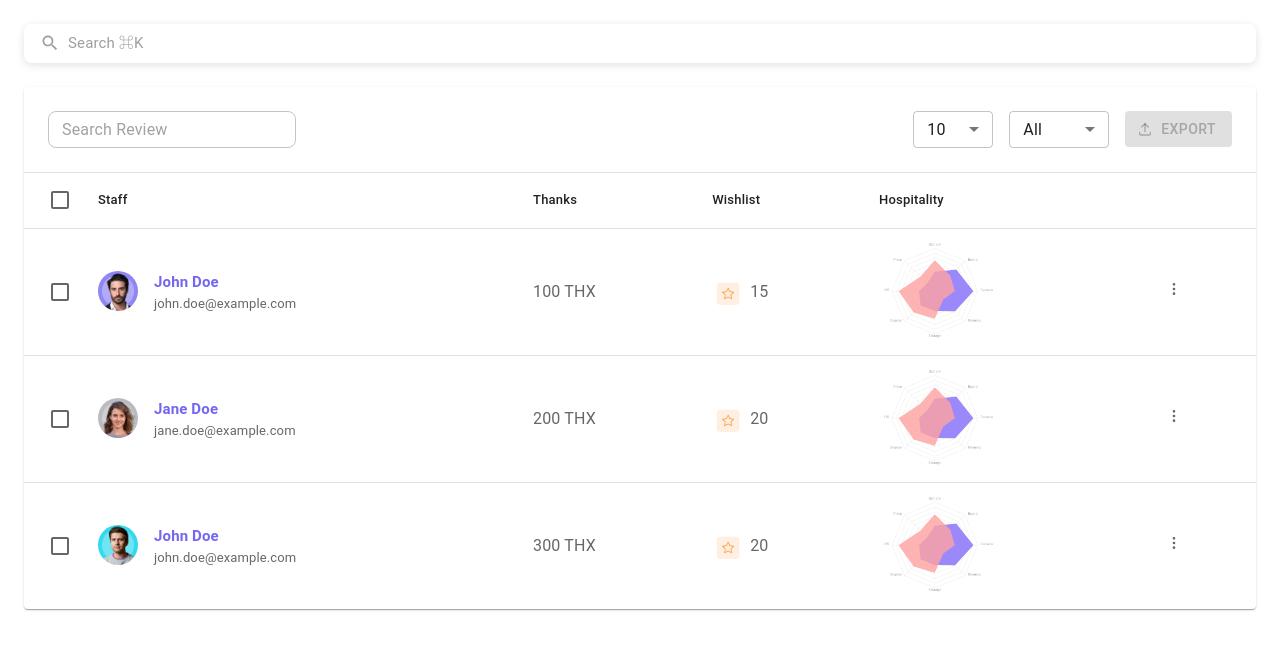
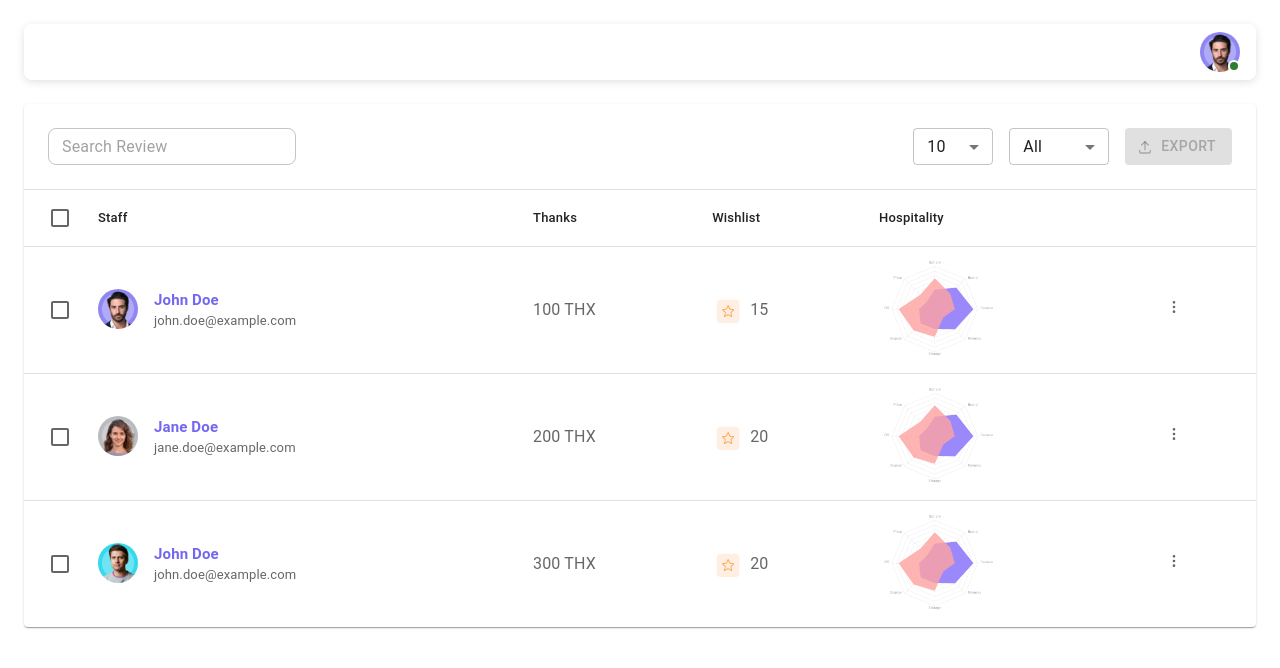
Before and after one commit to thanklet/mock-dapp-prototype, a React (Vite) app: page /admin/users in a window 1280 px wide. Shown: the top 668 px of the page. Built offline with nearby package versions, Linux system fonts and the light colour scheme.

Commit message:
feat: #3 user-dropdown追加

```diff
--- a/src/components/layouts/admin-layout.tsx
+++ b/src/components/layouts/admin-layout.tsx
@@ -1,7 +1,7 @@
-import SearchIcon from "@mui/icons-material/Search";
+import staff1Url from "@/assets/dummy/1.png";
+import { UserDropdown } from "@/components/ui/user-dropdown";
 import { Box } from "@mui/material";
 import type { ReactNode } from "react";
-
 type AdminLayoutProps = {
   children: ReactNode;
 };
@@ -35,8 +35,15 @@ export const AdminLayout = ({ children }: AdminLayoutProps) => {
             cursor: "pointer",
           }}
         >
-          <SearchIcon fontSize="small" />
-          Search ⌘K
+          <Box ml="auto">
+            <UserDropdown
+              user={{
+                name: "John Doe",
+                email: "john.doe@example.com",
+                image: staff1Url,
+              }}
+            />
+          </Box>
         </Box>
         <Box>{children}</Box>
       </Box>
--- a/src/components/ui/avatar.tsx
+++ b/src/components/ui/avatar.tsx
@@ -1,6 +1,7 @@
 import { Avatar as MuiAvatar } from "@mui/material";
 import type { AvatarProps } from "@mui/material";
+import { forwardRef } from "react";
 
-export const Avatar = (props: AvatarProps) => {
-  return <MuiAvatar {...props} />;
-};
+export const Avatar = forwardRef<HTMLDivElement, AvatarProps>((props, ref) => {
+  return <MuiAvatar {...props} ref={ref} />;
+});
--- /dev/null
+++ b/src/components/ui/badge.tsx
@@ -0,0 +1,7 @@
+import { Badge as MuiBadge } from "@mui/material";
+import type { BadgeProps } from "@mui/material";
+import { forwardRef } from "react";
+
+export const Badge = forwardRef<HTMLDivElement, BadgeProps>((props, ref) => {
+  return <MuiBadge {...props} ref={ref} />;
+});
--- /dev/null
+++ b/src/components/ui/divider.tsx
@@ -0,0 +1,7 @@
+import { Divider as MuiDivider } from "@mui/material";
+import type { DividerProps } from "@mui/material";
+import { forwardRef } from "react";
+
+export const Divider = forwardRef<HTMLHRElement, DividerProps>((props, ref) => {
+  return <MuiDivider {...props} ref={ref} />;
+});
--- /dev/null
+++ b/src/components/ui/menu-list.tsx
@@ -0,0 +1,9 @@
+import { MenuList as MuiMenuList } from "@mui/material";
+import type { MenuListProps } from "@mui/material";
+import { forwardRef } from "react";
+
+export const MenuList = forwardRef<HTMLUListElement, MenuListProps>(
+  (props, ref) => {
+    return <MuiMenuList {...props} ref={ref} />;
+  },
+);
--- /dev/null
+++ b/src/components/ui/paper.tsx
@@ -0,0 +1,7 @@
+import { Paper as MuiPaper } from "@mui/material";
+import type { PaperProps } from "@mui/material";
+import { forwardRef } from "react";
+
+export const Paper = forwardRef<HTMLDivElement, PaperProps>((props, ref) => {
+  return <MuiPaper {...props} ref={ref} />;
+});
--- /dev/null
+++ b/src/components/ui/popper.tsx
@@ -0,0 +1,7 @@
+import { Popper as MuiPopper } from "@mui/material";
+import type { PopperProps } from "@mui/material";
+import { forwardRef } from "react";
+
+export const Popper = forwardRef<HTMLDivElement, PopperProps>((props, ref) => {
+  return <MuiPopper {...props} ref={ref} />;
+});
--- /dev/null
+++ b/src/components/ui/user-dropdown.tsx
@@ -0,0 +1,126 @@
+import ClickAwayListener from "@mui/material/ClickAwayListener";
+import Fade from "@mui/material/Fade";
+import { styled } from "@mui/material/styles";
+import { useRef, useState } from "react";
+import type { MouseEvent } from "react";
+
+import { Avatar } from "@/components/ui/avatar";
+import { Badge } from "@/components/ui/badge";
+import { Button } from "@/components/ui/button";
+import { Divider } from "@/components/ui/divider";
+import { MenuList } from "@/components/ui/menu-list";
+import { Paper } from "@/components/ui/paper";
+import { Popper } from "@/components/ui/popper";
+import { Typography } from "@/components/ui/typography";
+
+const BadgeContentSpan = styled("span")({
+  width: 8,
+  height: 8,
+  borderRadius: "50%",
+  cursor: "pointer",
+  backgroundColor: "var(--mui-palette-success-main)",
+  boxShadow: "0 0 0 2px var(--mui-palette-background-paper)",
+});
+
+type UserDropdownProps = {
+  user: {
+    name: string;
+    email: string;
+    image: string;
+  };
+};
+
+export const UserDropdown = ({ user }: UserDropdownProps) => {
+  const [open, setOpen] = useState(false);
+  const anchorRef = useRef<HTMLDivElement>(null);
+
+  const handleDropdownOpen = () => {
+    !open ? setOpen(true) : setOpen(false);
+  };
+
+  const handleDropdownClose = (
+    event?: MouseEvent<HTMLLIElement> | (MouseEvent | TouchEvent),
+  ) => {
+    if (anchorRef.current?.contains(event?.target as HTMLElement)) {
+      return;
+    }
+
+    setOpen(false);
+  };
+
+  return (
+    <>
+      <Badge
+        ref={anchorRef}
+        overlap="circular"
+        badgeContent={<BadgeContentSpan onClick={handleDropdownOpen} />}
+        anchorOrigin={{ vertical: "bottom", horizontal: "right" }}
+        className="mis-2"
+      >
+        <Avatar
+          ref={anchorRef}
+          alt={user.name}
+          src={user.image}
+          onClick={handleDropdownOpen}
+          className="cursor-pointer bs-[38px] is-[38px]"
+        />
+      </Badge>
+      <Popper
+        open={open}
+        transition
+        disablePortal
+        placement="bottom-end"
+        anchorEl={anchorRef.current}
+        className="min-is-[240px] !mbs-3 z-[1]"
+      >
+        {({ TransitionProps, placement }) => (
+          <Fade
+            {...TransitionProps}
+            style={{
+              transformOrigin:
+                placement === "bottom-end" ? "right top" : "left top",
+            }}
+          >
+            <Paper className="bordered shadow-lg">
+              <ClickAwayListener
+                onClickAway={(e) =>
+                  handleDropdownClose(e as MouseEvent | TouchEvent)
+                }
+              >
+                <MenuList>
+                  <div
+                    className="flex items-center plb-2 pli-6 gap-2"
+                    tabIndex={-1}
+                  >
+                    <Avatar alt={user.name} src={user.image} />
+                    <div className="flex items-start flex-col">
+                      <Typography className="font-medium" color="text.primary">
+                        {user.name}
+                      </Typography>
+                      <Typography variant="caption">{user.email}</Typography>
+                    </div>
+                  </div>
+                  <Divider className="mlb-1" />
+                  <div className="flex items-center plb-2 pli-3">
+                    <Button
+                      fullWidth
+                      variant="contained"
+                      color="error"
+                      size="small"
+                      endIcon={<i className="tabler-logout" />}
+                      sx={{
+                        "& .MuiButton-endIcon": { marginInlineStart: 1.5 },
+                      }}
+                    >
+                      Logout
+                    </Button>
+                  </div>
+                </MenuList>
+              </ClickAwayListener>
+            </Paper>
+          </Fade>
+        )}
+      </Popper>
+    </>
+  );
+};
```
